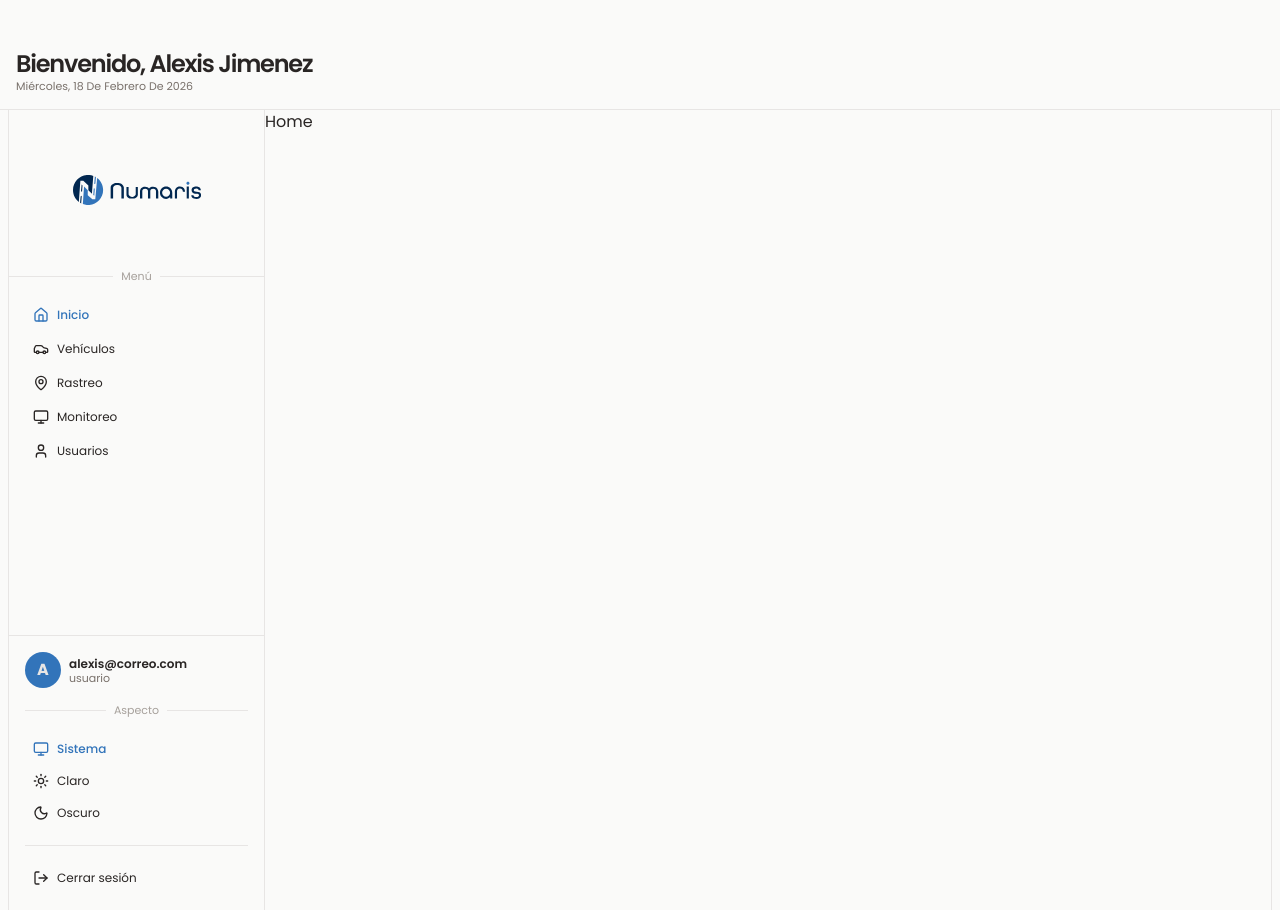
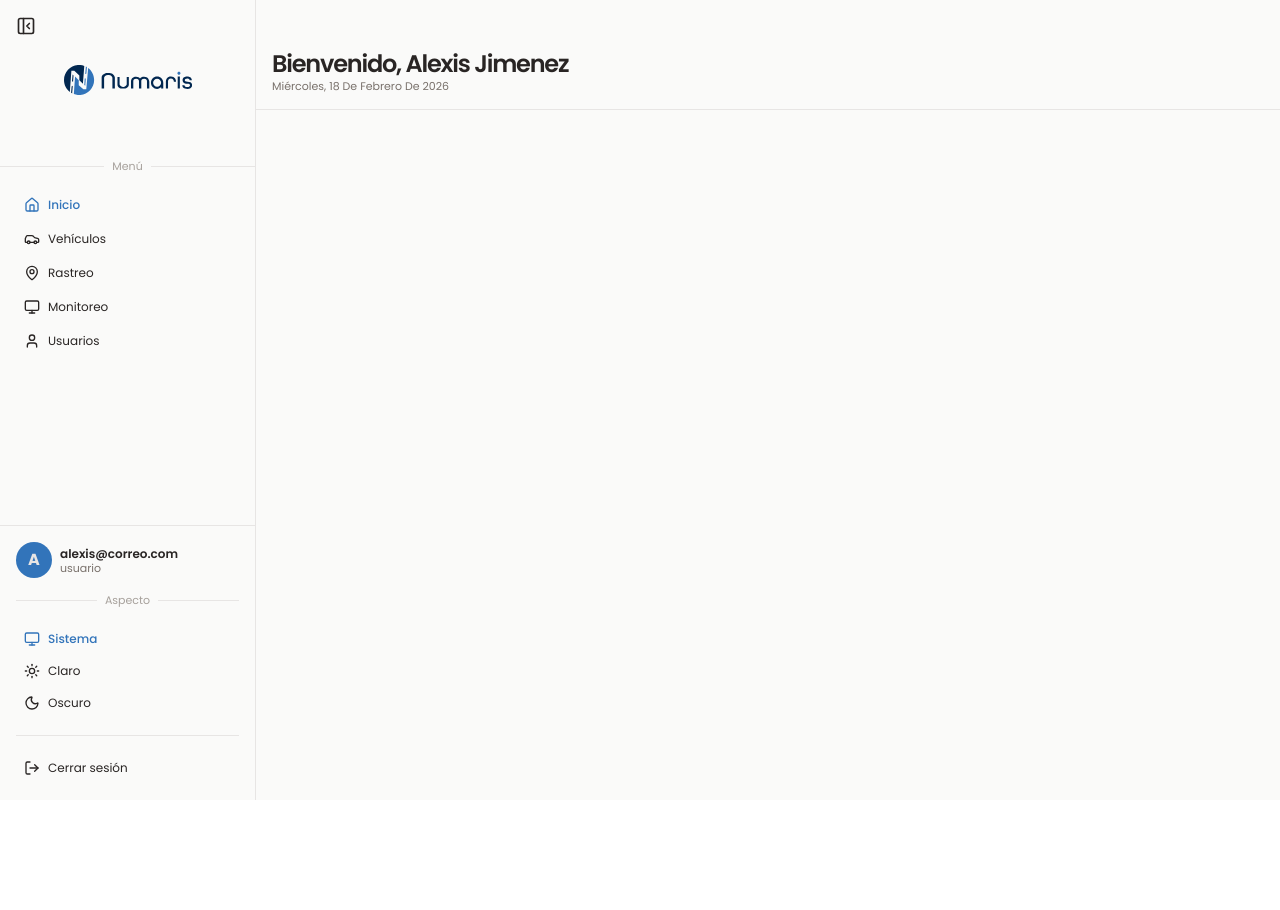
Before and after one commit to alexzendev/reto_tecnico_frontend_fleettracker, a React (Vite) app: page / in a window 1280 px wide. After the commit the page ends 800 px from the top, so only its background shows below. Built offline with nearby package versions, Linux system fonts and the light colour scheme; no server answers.

Commit message:
feat: refactor componente Layout para integrar gestión del estado del Sidebar y mejorar la estructura

```diff
--- a/src/app/layout/layout.tsx
+++ b/src/app/layout/layout.tsx
@@ -1,15 +1,29 @@
 import { Header } from "@/shared/components/elements/header";
 import { Sidebar } from "@/shared/components/elements/sidebar";
+import { uiStore } from "@/shared/stores/ui-store";
+import { PanelLeftClose } from "lucide-react";
+import { Outlet } from "react-router-dom";
 
-export const Layout = ({ children }: { children: React.ReactNode }) => {
+export const Layout = () => {
+  const { isSidebarOpen, toggleSidebar } = uiStore();
   return (
-    <div className="bg-stone-50 dark:bg-stone-900 text-stone-800 dark:text-stone-200">
-      <Header />
-      <main className="mx-2 flex">
-        <div className="container mx-auto border-x border-stone-200 dark:border-stone-700 flex min-h-[calc(100vh-4rem)]">
+    <div className="bg-stone-50 dark:bg-stone-900 text-stone-800 dark:text-stone-200 min-h-svh">
+      <main>
+        <section className="flex flex-row w-full">
           <Sidebar />
-          <section>{children}</section>
-        </div>
+          <div className="w-full realative">
+            <button
+              onClick={toggleSidebar}
+              className="fixed top-3 left-3 z-50 cursor-pointer hover:bg-stone-200 dark:hover:bg-stone-800 rounded-md p-1"
+            >
+              <PanelLeftClose
+                className={`size-5 ${isSidebarOpen ? "" : "rotate-180"}`}
+              />
+            </button>
+            <Header />
+            <Outlet />
+          </div>
+        </section>
       </main>
     </div>
   );
```
